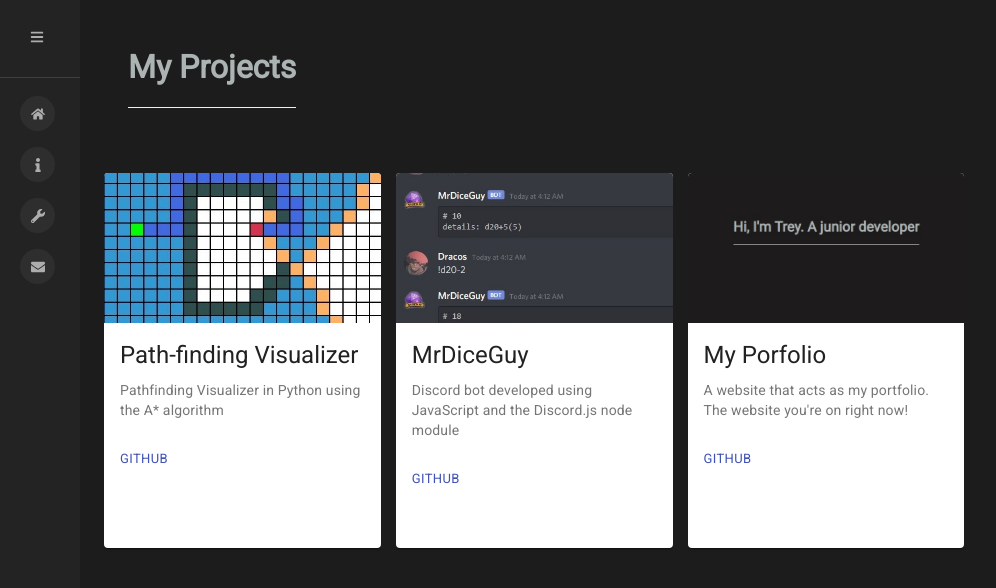
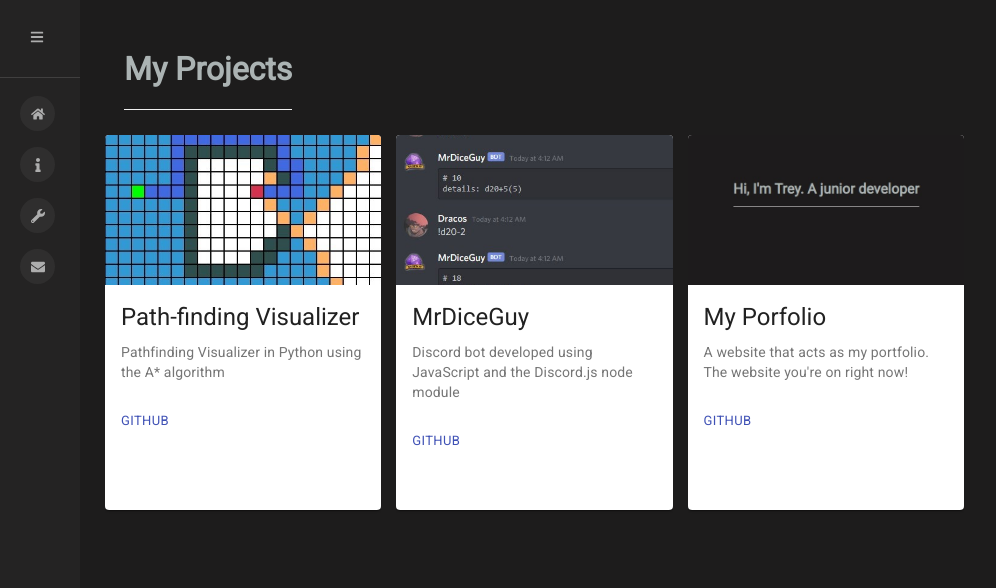
Before and after one commit to TreyPhillip/Portfolio, a React (Create React App) app: page /#/About in a window 1280 px wide. Both pictures are taken after a click on the button "Projects". Shown: the top 588 px of the page, without its empty margins (0-996 px from the left). Built offline with nearby package versions, Linux system fonts and the light colour scheme.

Commit message:
styling changes

```diff
--- a/src/components/Projects/ProjectCard/ProjectCard.js
+++ b/src/components/Projects/ProjectCard/ProjectCard.js
@@ -12,6 +12,7 @@
   root: {
     maxWidth: 375,
     minHeight: 375,
+    maxHeight: 375,
     backgroundColor: "white"
   },
   media: {
--- a/src/components/Projects/Projects.js
+++ b/src/components/Projects/Projects.js
@@ -21,14 +21,14 @@
 
     render() {
         return (
-            <div>
                 <main>
                     <header className="head">
                         <h1>My Projects</h1>
                     </header>
+                    <div className="projects">
+                        <ProjectList project={this.state.projects} />
+                    </div>
                 </main>
-                    <ProjectList project={this.state.projects} />
-            </div>
         );
     };
 }
--- a/src/styles/App.scss
+++ b/src/styles/App.scss
@@ -10,7 +10,6 @@
 
 @import '~react-pro-sidebar/dist/scss/styles.scss';
 body {
-  margin: 0;
   height: 100vh;
   color: whitesmoke;
   font-family: 'Roboto', sans-serif;
@@ -18,6 +17,7 @@
 
 #root {
   height: 100%;
+  width: auto;
 }
 
 .app {
@@ -80,52 +80,45 @@
   }
 
   main {
-    padding: 24px;
-    padding-bottom: 50px;
+    min-height: 100%;
     flex-grow: 1;
     display: flex;
     flex-direction: column;
     overflow-y: clip;
     header {
-      margin-bottom: 15px;
+      margin-top: 15px;
+      margin-left: 44px;
       border-bottom: 1px solid #efefef;
       h1 {
+        margin-top: 35px;
         display: flex;
         align-items: center;
-        margin-top: 0px;
         color: rgb(171, 179, 179);
         transform: translateX(0px);
       }
       h2 {
+        margin-top: 15px;
         display: flex;
         align-items: center;
         color: rgb(171, 179, 179);
         transform: translateX(0px);
       }
     }
-
-    footer {
-      margin-top: auto;
-      color: #888;
-      text-align: center;
-      a {
-        text-decoration: none;
-        color: #888;
-        &:hover {
-          text-decoration: underline;
-        }
-      }
+    a {
+      color: lightblue;
+      text-decoration: none;
     }
   }
   .block {
-    display: flex;
+    display: block;
+    margin-left: 44px;
     margin-bottom: 24px;
     font-size: 18px;
-    max-width: 650px;
+    max-width: 700px;
+  }
 
-    > span {
-      margin-left: 10px;
-    }
+  .projects {
+    margin: 25px;
   }
 
   .intro {
```
